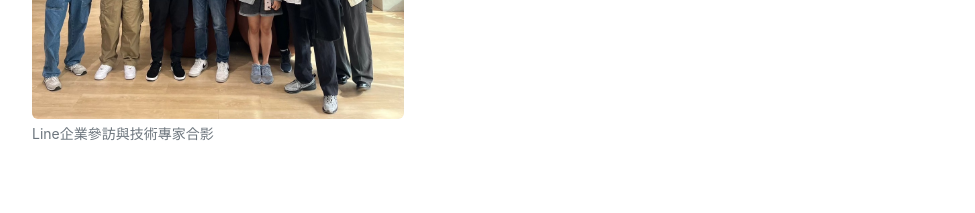
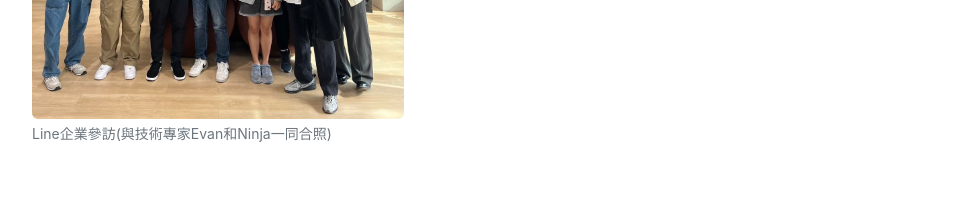
Before and after one commit to wesley7745/Works-and-Achievements, a plain HTML site: page index.html in a window 1280 px wide. Shown: the part 3340-3553 px from the top of the page, without its empty margins (288-1263 px from the left). Drawn offline with nearby package versions, Linux system fonts and the light colour scheme; a web font is replaced by a local one.

Commit message:
Update index.html

```diff
--- a/index.html
+++ b/index.html
@@ -114,7 +114,7 @@
                                  </div>
                                  <div class="col-md-6">
                                      <img src="assets/img/google3.jpg" class="img-fluid rounded" alt="Line Visit">
-                                     <p class="text-muted small mt-1">Line企業參訪與技術專家合影</p>
+                                     <p class="text-muted small mt-1">Line企業參訪(與技術專家Evan和Ninja一同合照)</p>
                                  </div>
                                  <div class="col-md-6">
                                      <img src="assets/img/google4.jpg" class="img-fluid rounded" alt="Google TPKD">
```
